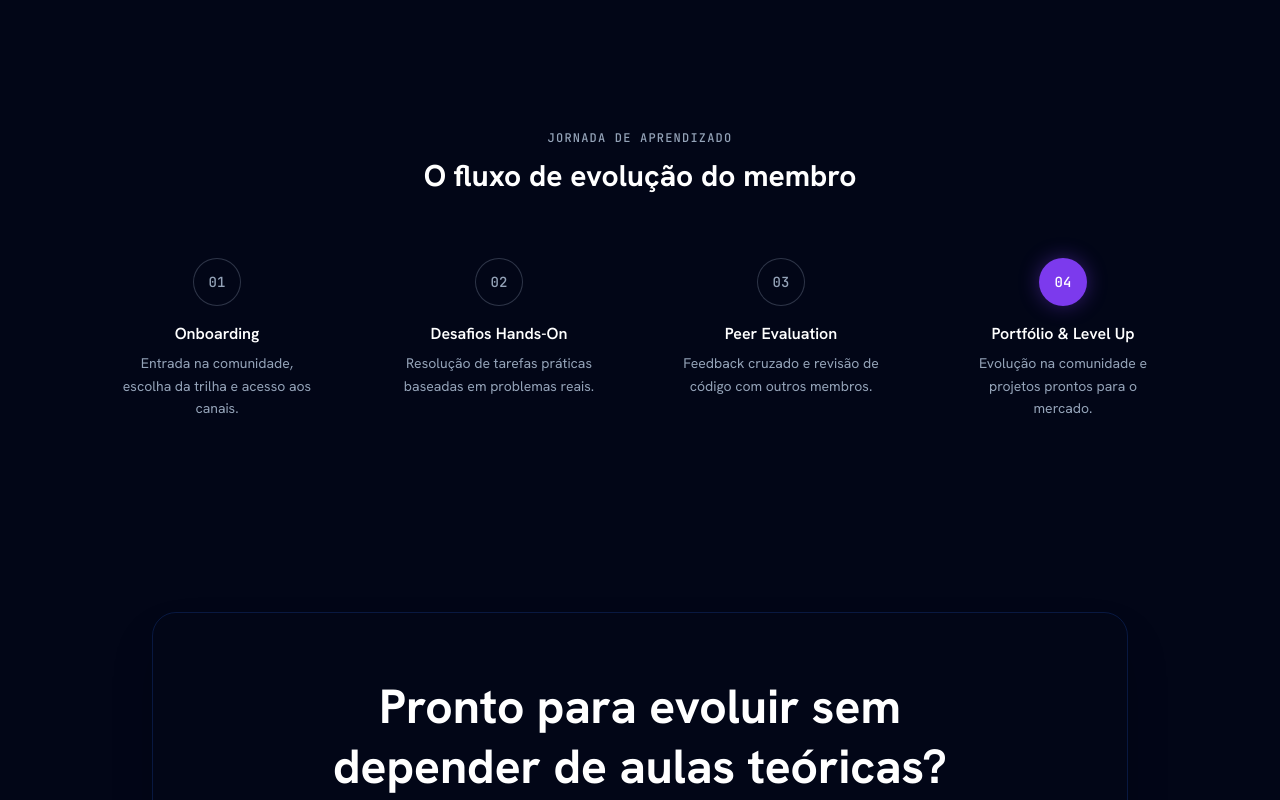
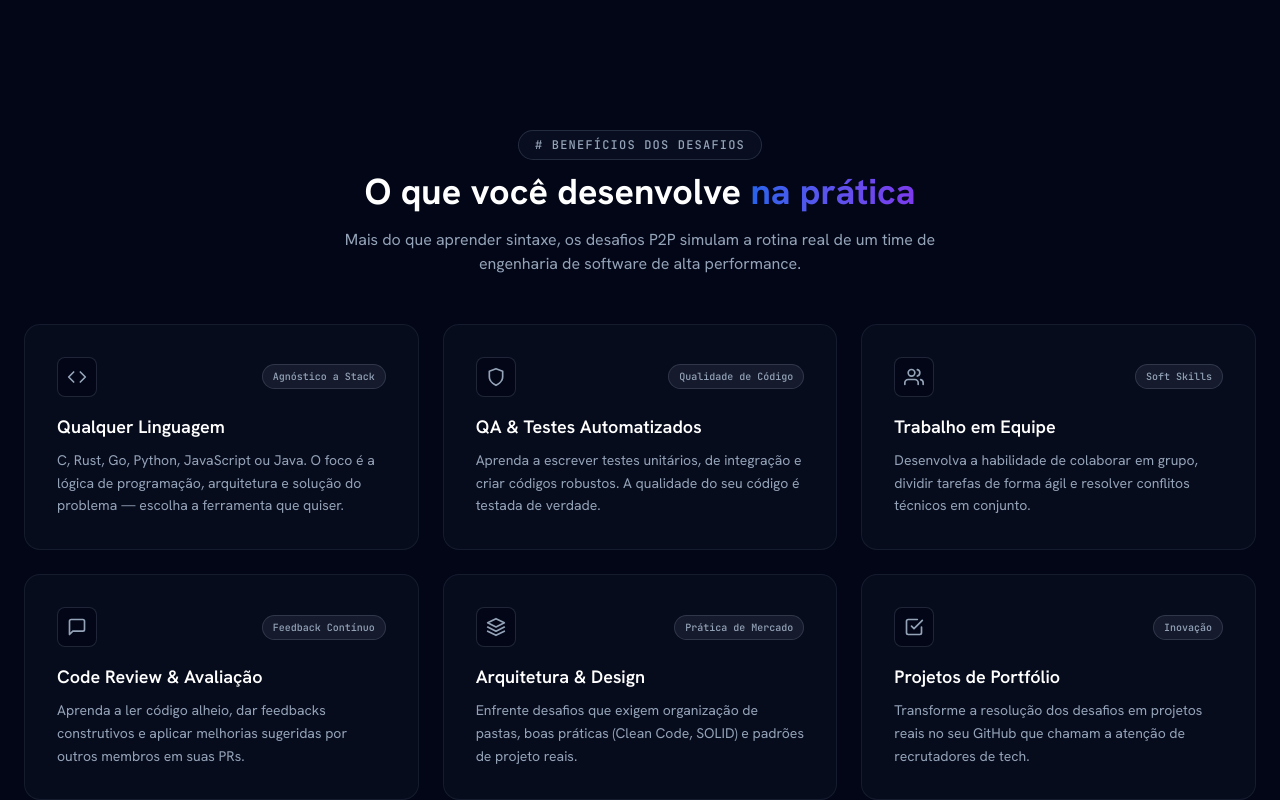
Before and after one commit to pedrosotsx/Pryva-Tech, a React (Vite) app: page / in a window 1280 px wide. Shown: the part 1200-2000 px from the top of the page. Built offline with nearby package versions, Linux system fonts and the light colour scheme.

Commit message:
chore(seo): atualizar metadados do index.html para o novo posicionamento P2P

```diff
--- a/index.html
+++ b/index.html
@@ -5,33 +5,32 @@
     <link rel="icon" type="image/svg+xml" href="/LogoP.png" />
     <meta name="viewport" content="width=device-width, initial-scale=1.0" />
 
-
     <link rel="preconnect" href="https://fonts.googleapis.com">
     <link rel="preconnect" href="https://fonts.gstatic.com" crossorigin>
     <link href="https://fonts.googleapis.com/css2?family=Hanken+Grotesk:wght@400;600;700&family=JetBrains+Mono:wght@500&display=swap" rel="stylesheet">
 
-
-    <title>PRYVA TECH | Desenvolvimento de Software e Inovação</title>
-    <meta name="description" content="A PRYVA TECH desenvolve software, sistemas e soluções em Inteligência Artificial sob medida para transformar o seu negócio. Especialistas em tecnologia atuando em Fortaleza, Ceará e em todo o Brasil." />
-    <meta name="keywords" content="desenvolvimento de software, inteligência artificial, soluções digitais, cloud, devops, tecnologia, inovação, Fortaleza, Ceará, PRYVA TECH" />
+    <!-- SEO Principal -->
+    <title>PRYVA TECH | Comunidade P2P de Aprendizado em Tecnologia</title>
+    <meta name="description" content="A PRYVA TECH é uma comunidade de aprendizado de programação peer-to-peer, 100% online via Discord e WhatsApp. Evolua na prática, de dev para dev." />
+    <meta name="keywords" content="comunidade dev, aprendizado peer to peer, p2p, aprender programação, discord de programação, whatsapp dev, code review, projetos de software, PRYVA TECH" />
     <meta name="author" content="PRYVA TECH" />
     <meta name="robots" content="index, follow" />
 
-
+    <!-- Open Graph / Facebook / WhatsApp -->
     <meta property="og:type" content="website" />
     <meta property="og:url" content="https://www.pryvatech.com.br/" />
-    <meta property="og:title" content="PRYVA TECH | Desenvolvimento de Software e Inovação" />
-    <meta property="og:description" content="Soluções digitais sob medida para transformar negócios e acelerar resultados através da inovação e IA." />
+    <meta property="og:title" content="PRYVA TECH | Comunidade P2P de Aprendizado em Tecnologia" />
+    <meta property="og:description" content="Aprenda programação na prática em uma comunidade colaborativa e autônoma. Desafios reais, code review e networking direto no Discord e WhatsApp." />
     <meta property="og:image" content="/LogoP.png" />
     <meta property="og:site_name" content="PRYVA TECH" />
     <meta property="og:locale" content="pt_BR" />
 
+    <!-- Twitter Card -->
     <meta name="twitter:card" content="summary_large_image" />
     <meta name="twitter:url" content="https://www.pryvatech.com.br/" />
-    <meta name="twitter:title" content="PRYVA TECH | Desenvolvimento de Software e Inovação" />
-    <meta name="twitter:description" content="Soluções digitais sob medida para transformar negócios e acelerar resultados através da inovação e IA." />
+    <meta name="twitter:title" content="PRYVA TECH | Comunidade P2P de Aprendizado em Tecnologia" />
+    <meta name="twitter:description" content="Aprenda programação na prática em uma comunidade colaborativa e autônoma. Desafios reais, code review e networking direto no Discord e WhatsApp." />
     <meta name="twitter:image" content="/LogoP.png" />
-
 
     <meta name="theme-color" content="#020617" />
   </head>
--- /dev/null
+++ b/src/components/BenefitsSection.tsx
@@ -0,0 +1,98 @@
+import React from 'react';
+import { FiUsers, FiCheckSquare, FiCode, FiShield, FiMessageSquare, FiLayers } from 'react-icons/fi';
+
+interface BenefitItem {
+  icon: React.ComponentType<{ className?: string }>;
+  title: string;
+  tag: string;
+  desc: string;
+}
+
+export const BenefitsSection: React.FC = () => {
+  const benefits: BenefitItem[] = [
+    {
+      icon: FiCode,
+      tag: 'Agnóstico a Stack',
+      title: 'Qualquer Linguagem',
+      desc: 'C, Rust, Go, Python, JavaScript ou Java. O foco é a lógica de programação, arquitetura e solução do problema — escolha a ferramenta que quiser.'
+    },
+    {
+      icon: FiShield,
+      tag: 'Qualidade de Código',
+      title: 'QA & Testes Automatizados',
+      desc: 'Aprenda a escrever testes unitários, de integração e criar códigos robustos. A qualidade do seu código é testada de verdade.'
+    },
+    {
+      icon: FiUsers,
+      tag: 'Soft Skills',
+      title: 'Trabalho em Equipe',
+      desc: 'Desenvolva a habilidade de colaborar em grupo, dividir tarefas de forma ágil e resolver conflitos técnicos em conjunto.'
+    },
+    {
+      icon: FiMessageSquare,
+      tag: 'Feedback Contínuo',
+      title: 'Code Review & Avaliação',
+      desc: 'Aprenda a ler código alheio, dar feedbacks construtivos e aplicar melhorias sugeridas por outros membros em suas PRs.'
+    },
+    {
+      icon: FiLayers,
+      tag: 'Prática de Mercado',
+      title: 'Arquitetura & Design',
+      desc: 'Enfrente desafios que exigem organização de pastas, boas práticas (Clean Code, SOLID) e padrões de projeto reais.'
+    },
+    {
+      icon: FiCheckSquare,
+      tag: 'Inovação',
+      title: 'Projetos de Portfólio',
+      desc: 'Transforme a resolução dos desafios em projetos reais no seu GitHub que chamam a atenção de recrutadores de tech.'
+    }
+  ];
+
+  return (
+    <section id="beneficios" className="px-6 py-16 lg:py-24 w-full max-w-7xl mx-auto flex flex-col items-center">
+      <span className="inline-block px-4 py-1.5 rounded-full border border-pryva-slate/20 bg-pryva-surface/50 text-[10px] md:text-xs font-mono text-pryva-slate uppercase tracking-widest mb-3">
+        # BENEFÍCIOS DOS DESAFIOS
+      </span>
+
+      <h2 className="text-2xl md:text-4xl font-bold mb-4 text-center">
+        O que você desenvolve <span className="bg-gradient-to-r from-pryva-blue to-pryva-purple bg-clip-text text-transparent">na prática</span>
+      </h2>
+
+      <p className="text-pryva-slate text-sm md:text-base text-center max-w-2xl mb-12">
+        Mais do que aprender sintaxe, os desafios P2P simulam a rotina real de um time de engenharia de software de alta performance.
+      </p>
+
+      <div className="grid grid-cols-1 md:grid-cols-2 lg:grid-cols-3 gap-6 w-full">
+        {benefits.map((item, idx) => {
+          const IconComponent = item.icon;
+          return (
+            <div
+              key={idx}
+              className="group bg-pryva-surface/40 hover:bg-pryva-surface/70 transition-all duration-300 rounded-2xl p-6 md:p-8 border border-pryva-slate/10 hover:border-pryva-blue/40 flex flex-col justify-between gap-6 relative overflow-hidden"
+            >
+              <div className="flex flex-col gap-4">
+                <div className="flex items-center justify-between">
+                  <div className="w-10 h-10 rounded-lg border border-pryva-slate/20 bg-pryva-background flex items-center justify-center group-hover:border-pryva-blue/50 transition-colors">
+                    <IconComponent className="text-xl text-pryva-slate group-hover:text-pryva-blue transition-colors" />
+                  </div>
+                  <span className="text-[10px] font-mono px-2.5 py-1 rounded-full bg-pryva-slate/10 text-pryva-slate border border-pryva-slate/20">
+                    {item.tag}
+                  </span>
+                </div>
+
+                <div>
+                  <h3 className="font-semibold text-lg text-white mb-2 group-hover:text-pryva-blue transition-colors">
+                    {item.title}
+                  </h3>
+                  <p className="text-pryva-slate text-sm leading-relaxed">
+                    {item.desc}
+                  </p>
+                </div>
+              </div>
+            </div>
+          );
+        })}
+      </div>
+    </section>
+  );
+};
--- a/src/components/CommunityCtaSection.tsx
+++ b/src/components/CommunityCtaSection.tsx
@@ -13,7 +13,7 @@ export const CommunityCtaSection: React.FC<CommunityCtaSectionProps> = ({ discor
         <div className="absolute inset-0 bg-gradient-to-br from-[#0F172A] via-[#1E1B4B] to-[#0F172A] opacity-90 -z-10"></div>
 
         <h2 className="text-2xl md:text-4xl lg:text-5xl font-bold leading-tight max-w-2xl">
-          Pronto para evoluir sem depender de aulas teóricas?
+          Pronto para evoluir?
         </h2>
 
         <p className="text-pryva-slate text-sm md:text-base max-w-xl">
--- a/src/components/FeaturesSection.tsx
+++ b/src/components/FeaturesSection.tsx
@@ -20,7 +20,7 @@ export const FeaturesSection: React.FC = () => {
     <section id="como-funciona" className="px-6 py-16 lg:py-24 w-full max-w-7xl mx-auto flex flex-col items-center">
       <h2 className="text-2xl md:text-3xl font-bold mb-3 text-center">Como a Pryva Funciona</h2>
       <p className="text-pryva-slate text-sm md:text-base text-center mb-12">
-        Aprenda no modelo peer-to-peer: sem aulas gravadas genéricas, focado em autonomia e comunidade.
+        Aprenda no modelo peer-to-peer focado em autonomia e comunidade.
       </p>
 
       <div className="grid grid-cols-1 md:grid-cols-2 lg:grid-cols-4 gap-6 w-full">
--- a/src/components/Home.tsx
+++ b/src/components/Home.tsx
@@ -2,9 +2,10 @@ import React from 'react';
 import { Header } from '../components/Header';
 import { HeroSection } from '../components/HeroSection';
 import { FeaturesSection } from '../components/FeaturesSection';
+import { MethodologySection } from '../components/MethodologySection';
+import { BenefitsSection } from '../components/BenefitsSection'; // Importado
 import { CommunityCtaSection } from '../components/CommunityCtaSection';
 import { Footer } from '../components/Footer';
-import { MethodologySection } from './MethodologySection';
 
 export const Home: React.FC = () => {
   const discordLink = "https://discord.gg/seu-servidor";
@@ -18,6 +19,7 @@ export const Home: React.FC = () => {
       <main className="flex-1 flex flex-col items-center">
         <HeroSection discordLink={discordLink} whatsappLink={whatsappLink} />
         <FeaturesSection />
+        <BenefitsSection /> {/* Nova seção adicionada */}
         <MethodologySection />
         <CommunityCtaSection discordLink={discordLink} whatsappLink={whatsappLink} />
       </main>
```
